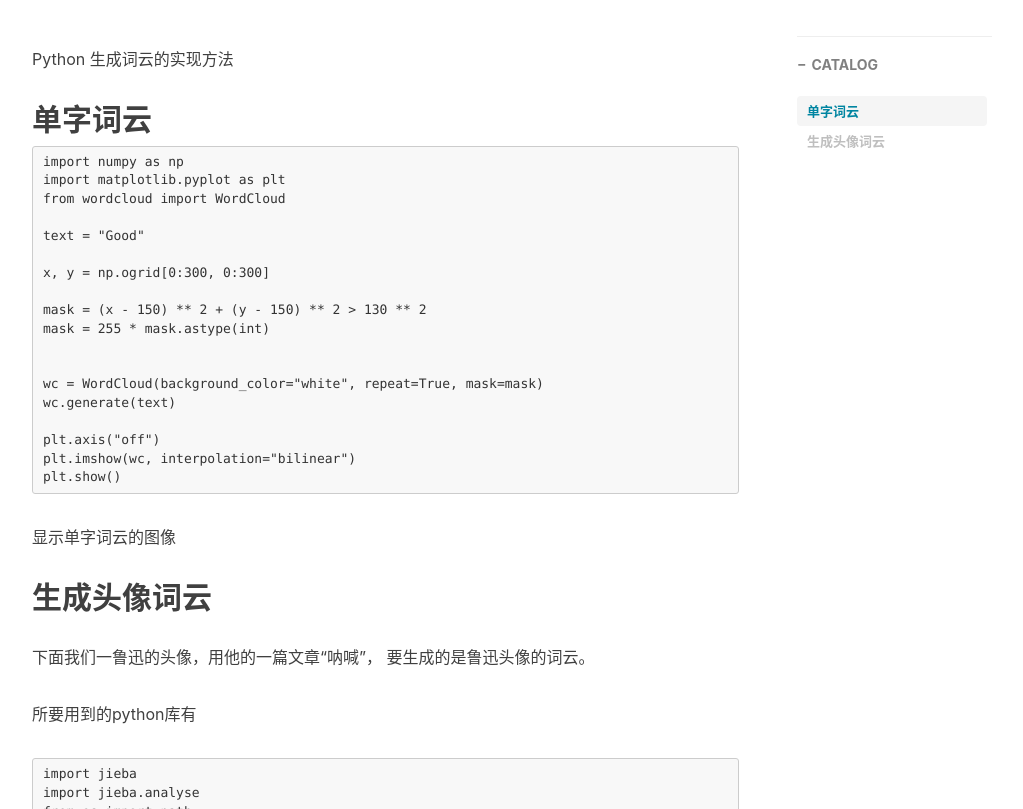
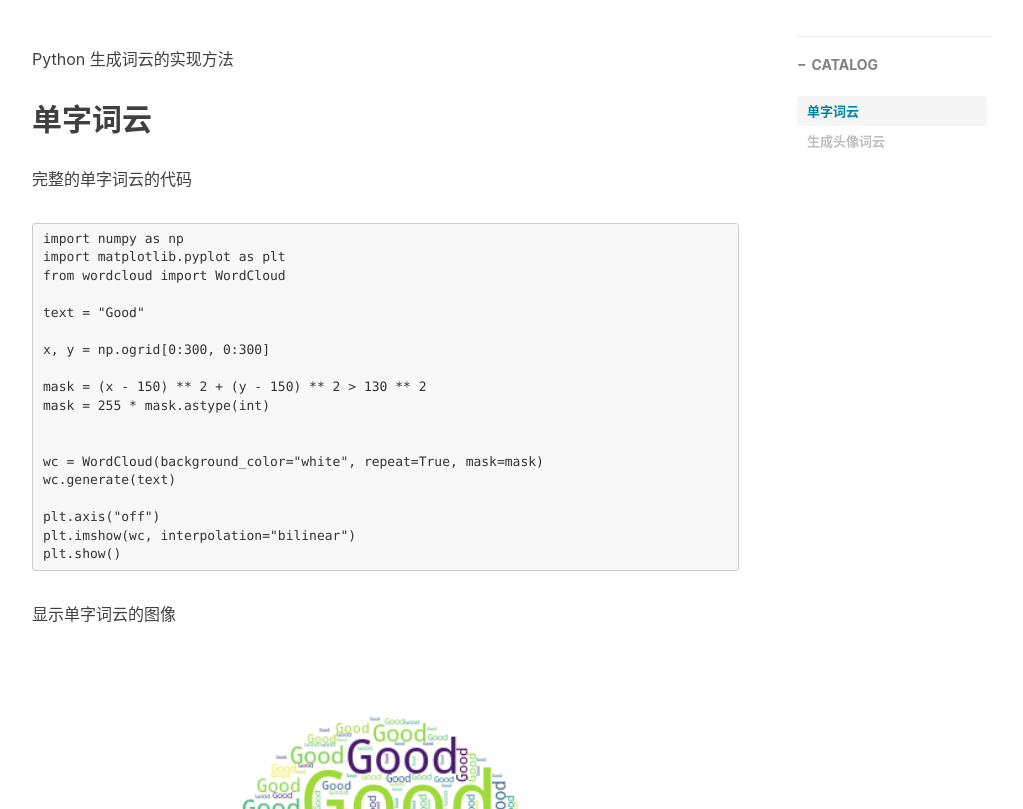
Before and after one commit to thomaslzb/thomaslzb.github.io, a Jekyll site: the page built from _posts/2018-09-15-python生成词云的实现方法.md, in a window 1280 px wide and 900 px high, scrolled down 436 px, cut to the strip 91-900 px from the top of the window. Shown: the whole strip, without its empty margins (233-1256 px from the left). Built offline with Jekyll 4.4.1, drawn with Linux system fonts in a browser that asks for light colours; nearby versions of some CDN libraries; comment, search, counter and statistics services are not loaded.

Commit message:
post new

```diff
--- a/_posts/2018-09-15-python生成词云的实现方法.md
+++ b/_posts/2018-09-15-python生成词云的实现方法.md
@@ -15,6 +15,7 @@
 
 ## 单字词云 ##
 
+完整的单字词云的代码
 
     import numpy as np
     import matplotlib.pyplot as plt
@@ -37,7 +38,8 @@
 
 显示单字词云的图像
 
-[](http://thomaslzb.github.io/post_img/Simple_Word.png)
+![单字词云](https://thomaslzb.github.io/post_img/Simple_Word.png)
+
 
 ## 生成头像词云 ##
 下面我们一鲁迅的头像，用他的一篇文章“呐喊”， 要生成的是鲁迅头像的词云。
```
